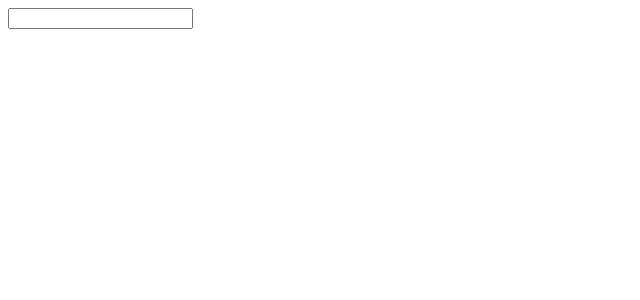
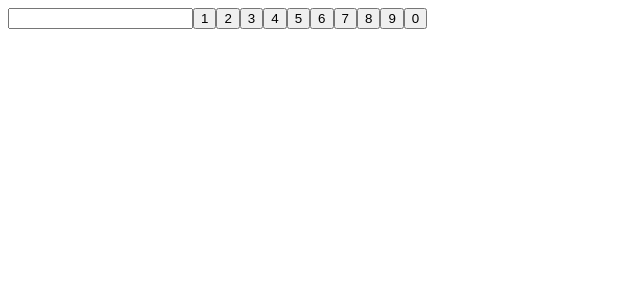
Before and after one commit to jian-hua-ho/WebToolsPractice, a React app: page /calculator in a window 1280 px wide. Shown: the top 300 px of the page, without its empty margins (0-640 px from the left). Built offline with nearby package versions, Linux system fonts and the light colour scheme.

Commit message:
Add Button component

```diff
--- /dev/null
+++ b/src/app/components/element/button/Button.js
@@ -0,0 +1,11 @@
+import React from 'react';
+
+const Button = ({ children }) => {
+    return (
+        <button>
+            {children}
+        </button>
+    );
+};
+
+export default Button;
--- a/src/app/pages/calculator/Calculator.js
+++ b/src/app/pages/calculator/Calculator.js
@@ -2,12 +2,23 @@ import React, { Component } from 'react';
 
 // Components
 import NumberInput from 'app/components/form/number/NumberInput';
+import Button from 'app/components/element/button/Button';
 
 class Calculator extends Component {
     render() {
         return (
             <div>
                 <NumberInput />
+                <Button>1</Button>
+                <Button>2</Button>
+                <Button>3</Button>
+                <Button>4</Button>
+                <Button>5</Button>
+                <Button>6</Button>
+                <Button>7</Button>
+                <Button>8</Button>
+                <Button>9</Button>
+                <Button>0</Button>
             </div>
         );
     }
```
